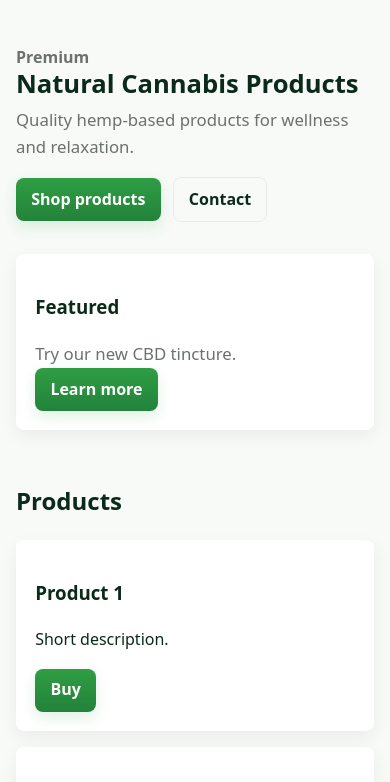
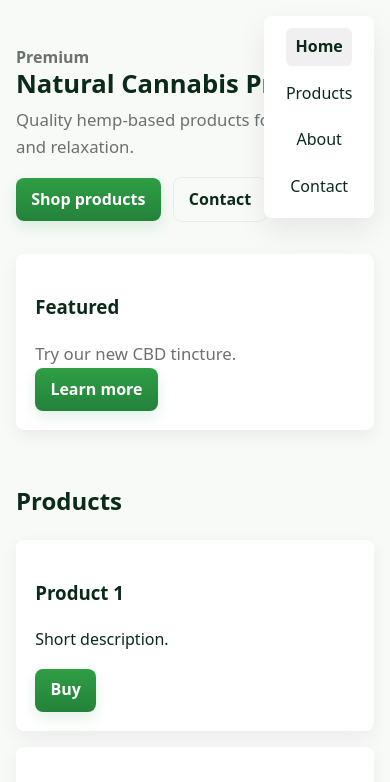
Before and after one commit to ProgrebnyakB/cannabis-website, a website: page index.html in a window 390 px wide. Both pictures are taken after a click on the button "Menu". Shown: the part 48-830 px from the top of the page. Drawn offline with Linux system fonts and the light colour scheme.

Commit message:
Nav: make header links point to independent pages, add mobile open/close and active link styling

```diff
--- a/index.html
+++ b/index.html
@@ -15,7 +15,7 @@
   <header class="site-header">
     <div class="container">
   <div class="logo">Borough Botanicals</div>
-      <nav class="nav" aria-label="Main Navigation">
+  <nav id="main-nav" class="nav" aria-label="Main Navigation">
         <a href="index.html">Home</a>
         <a href="products.html">Products</a>
         <a href="about.html">About</a>
--- a/scripts/main.js
+++ b/scripts/main.js
@@ -13,13 +13,43 @@
   /* Toggle mobile nav: expects .nav and .nav-toggle elements */
   function initNavToggle(){
     const toggle = $('.nav-toggle');
-    const nav = $('.nav');
+    const nav = document.getElementById('main-nav') || $('.nav');
     if(!toggle || !nav) return;
 
     toggle.addEventListener('click', () => {
       const expanded = toggle.getAttribute('aria-expanded') === 'true';
       toggle.setAttribute('aria-expanded', String(!expanded));
       nav.classList.toggle('open');
+    });
+
+    // Close mobile nav when a link is clicked and update aria state
+    if(nav.querySelectorAll){
+      nav.querySelectorAll('a').forEach(a => {
+        a.addEventListener('click', () => {
+          if(nav.classList.contains('open')){
+            nav.classList.remove('open');
+            toggle.setAttribute('aria-expanded','false');
+          }
+        });
+      });
+    }
+  }
+
+  /* highlight active link in nav based on current path */
+  function markActiveNav(){
+    const nav = document.getElementById('main-nav');
+    if(!nav) return;
+    const links = Array.from(nav.querySelectorAll('a'));
+    const file = (location.pathname.split('/').pop() || 'index.html');
+    links.forEach(a => {
+      const href = a.getAttribute('href');
+      // treat root as index.html
+      const normalized = href === './' ? 'index.html' : href;
+      if(normalized && (normalized === file || (normalized === 'index.html' && file === ''))){
+        a.classList.add('active');
+      } else {
+        a.classList.remove('active');
+      }
     });
   }
 
@@ -109,7 +139,7 @@
     initNavToggle();
     initSmoothScroll();
     initAjaxForms();
-      initServerlessContact();
+    markActiveNav();
     // add more init calls here (modals, lightbox, analytics setup, etc.)
   }
 
--- a/styles/main.css
+++ b/styles/main.css
@@ -89,11 +89,14 @@ a:hover{text-decoration:underline}
 .nav{display:flex; gap:1rem; align-items:center}
 .nav a{padding:0.4rem 0.6rem; border-radius:6px; color:var(--text)}
 .nav a:hover{background:rgba(0,0,0,0.03)}
+/* active link */
+.nav a.active{background:rgba(0,0,0,0.06); font-weight:700}
 
 /* Mobile nav toggle (simple progressive enhancement) */
 .nav-toggle{display:none}
 @media (max-width:700px){
   .nav{display:none}
+  .nav.open{display:flex; position:absolute; right:1rem; top:64px; background:var(--panel); padding:0.75rem; border-radius:8px; box-shadow:0 12px 30px rgba(10,10,10,0.08); flex-direction:column; gap:0.5rem}
   .nav-toggle{display:inline-block}
 }
 
```
Also changed, not shown: about.html (+1 -1 lines), contact.html (+1 -1 lines), products.html (+1 -1 lines).
